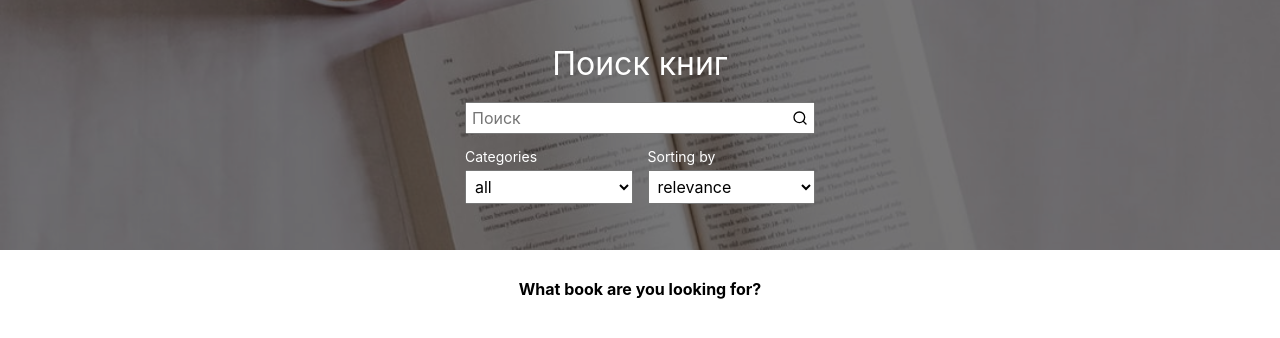
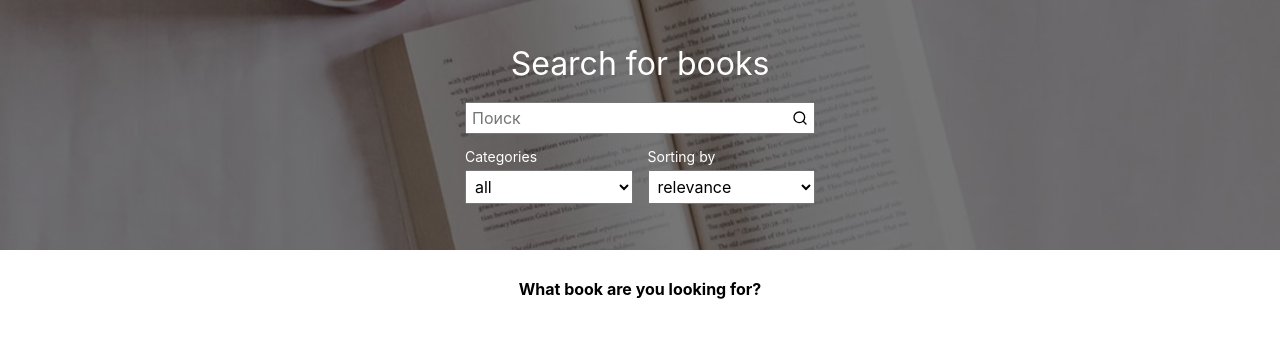
Before and after one commit to DmitriyLedovskih/search-book-react, a React (Create React App) app: page / in a window 1280 px wide. Shown: the top 338 px of the page. Built offline with nearby package versions, Linux system fonts and the light colour scheme.

Commit message:
Fix: исправил баг

```diff
--- a/src/components/Header.jsx
+++ b/src/components/Header.jsx
@@ -8,7 +8,7 @@ function Header() {
       <div className="container">
         <div className="header__row">
           <Link to="/" className="logo header__logo">
-            Поиск книг
+            Search for books
           </Link>
           <SearchForm />
         </div>
--- a/src/index.js
+++ b/src/index.js
@@ -11,7 +11,7 @@ const root = ReactDOM.createRoot(document.getElementById("root"));
 root.render(
   <React.StrictMode>
     <Provider store={store}>
-      <BrowserRouter>
+      <BrowserRouter basename={process.env.PUBLIC_URL}>
         <App />
       </BrowserRouter>
     </Provider>
```
Also changed, not shown: 1 other file (tests, documents, lock files or other folders).
